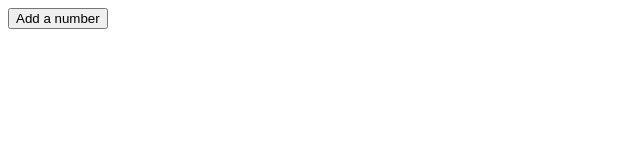
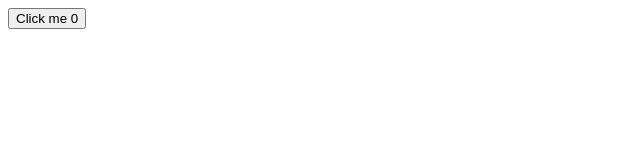
Before and after one commit to Akshatha2023/react-coding-hooks, a React (Vite) app: page / in a window 1280 px wide. Shown: the top 160 px of the page, without its empty margins (0-640 px from the left). Built offline with nearby package versions, Linux system fonts and the light colour scheme.

Commit message:
useEffect running on every render

```diff
--- a/src/App.jsx
+++ b/src/App.jsx
@@ -4,6 +4,7 @@ import NormalCounter from "./components/useState/NormalCounter";
 import CounterTwo from "./components/useState/CounterTwo";
 import CounterObject from "./components/useState/CounterObject";
 import CounterArray from "./components/useState/CounterArray";
+import CounterOne from "./components/useEffect/CounterOne";
 
 function App() {
   return (
@@ -11,7 +12,8 @@ function App() {
       {/* <NormalCounter /> */}
       {/* <CounterTwo /> */}
       {/* <CounterObject /> */}
-      <CounterArray />
+      {/* <CounterArray /> */}
+      <CounterOne />
     </>
   );
 }
--- /dev/null
+++ b/src/components/useEffect/CounterOne.jsx
@@ -0,0 +1,22 @@
+import React, { useState, useEffect } from "react";
+const CounterOne = () => {
+  const [count, setCount] = useState(0);
+  useEffect(() => {
+    document.title = `count value is ${count} times`;
+  });
+
+  return (
+    <>
+      <button
+        onClick={() => {
+          setCount(count + 1);
+        }}
+      >
+        Click me {count}
+      </button>
+    </>
+  );
+};
+export default CounterOne;
+
+// This is just the document.title will get update on each and every render - useEffect is running on each and every time component renders
```
